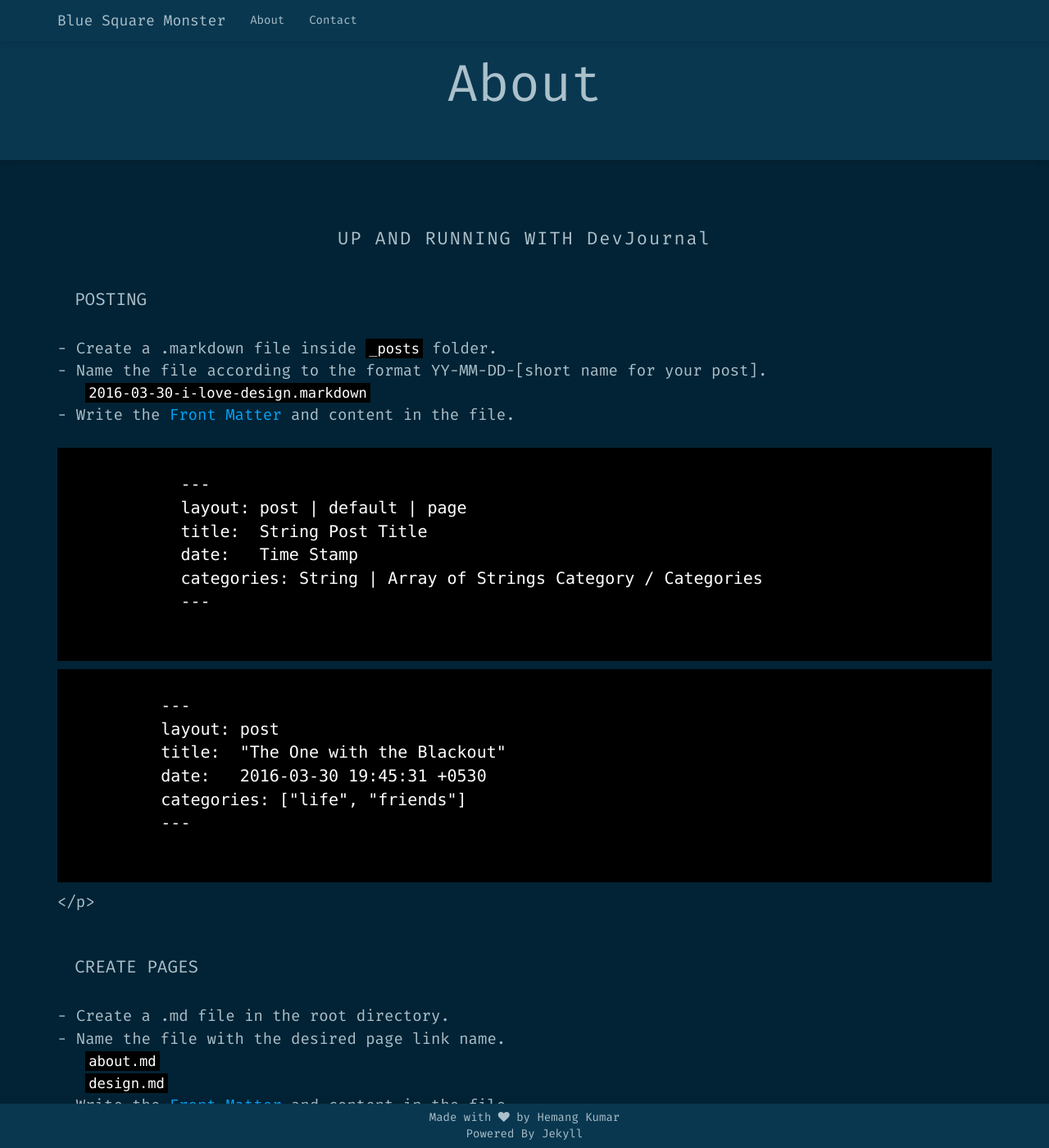
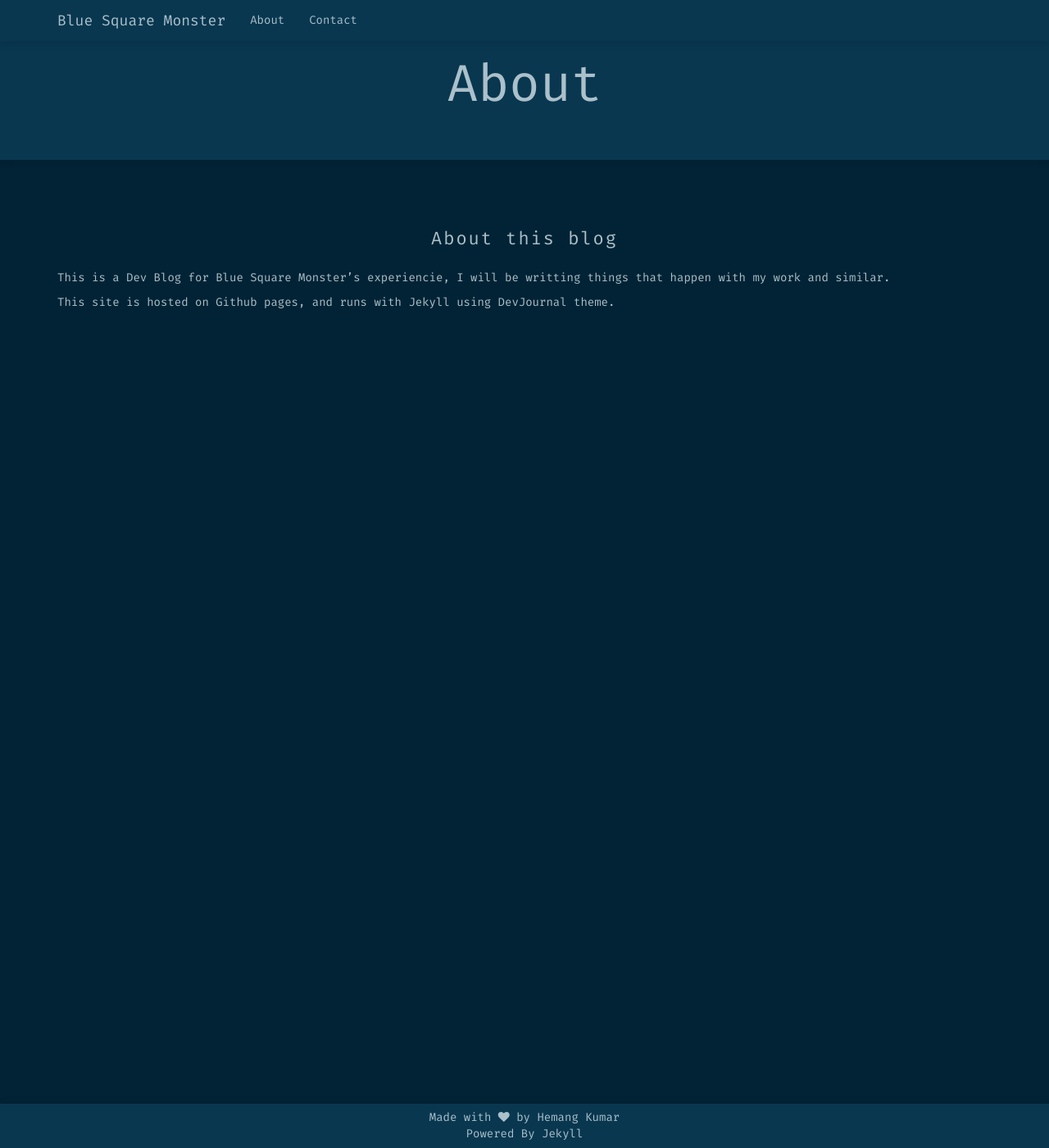
Before and after one commit to Bullrich/GameDev, a Jekyll site: the page built from about.md, in a window 1280 px wide and 1400 px high. Shown: the whole window at 82% size. Built offline with Jekyll 4.4.1, drawn with Linux system fonts in a browser that asks for light colours; nearby versions of some CDN libraries; some web fonts are replaced; some of the changed text lies outside the part shown.

Commit message:
! Fixed an error in contacted. ! Edited about

```diff
--- a/about.md
+++ b/about.md
@@ -4,84 +4,9 @@ title: About
 permalink: /about/
 ---
 <div class="man-title">
-  UP AND RUNNING WITH DevJournal
+  About this blog
 </div>
-<div class="manual manual-title">
-  Posting
-  </div>
-<p>  <div class="manual-content">
-
-      - Create a .markdown file inside <code class="highlighter-rouge">_posts</code> folder.<br />
-      - Name the file according to the format YY-MM-DD-[short name for your post].<br />
-      &nbsp;&nbsp;&nbsp;<code>2016-03-30-i-love-design.markdown</code><br />
-      - Write the <a href="jekyll">Front Matter</a> and content in the file.<br><br>
-      <div class="example">
-
-        <div class="highlight">
-        <pre>
-          ---
-          layout: post | default | page
-          title:  String<span class="hint"> Post Title</span>
-          date:   Time Stamp
-          categories: String | Array of Strings<span class="hint"> Category / Categories </span>
-          ---
-        </pre>
-        </div>
-
-      </div>
-      <div class="example">
-        <div class="highlight">
-        <pre>
-        ---
-        layout: post
-        title:  "The One with the Blackout"
-        date:   2016-03-30 19:45:31 +0530
-        categories: ["life", "friends"]
-        ---
-      </pre>
-    </div>
-      </div>
+This is a Dev Blog for Blue Square Monster's experiencie, I will be writting things that happen with my work and similar.
 
 
-
-</p>
-</div>
-<p><br /></p>
-
-  <div class="manual manual-title">
-  Create Pages
-  </div>
-<p>  <div class="manual-content">
-
-      - Create a .md file in the root directory.<br />
-      - Name the file with the desired page link name.<br />
-        &nbsp;&nbsp;&nbsp;<code>about.md</code><br />
-          &nbsp;&nbsp;&nbsp;<code>design.md</code><br />
-      - Write the <a href="jekyll">Front Matter</a> and content in the file.<br><br>
-      <div class="highlight">
-
-
-        <pre>
-          ---
-          layout: page
-          title: String <span class="hint">Title of the webpage</span>
-          permalink: / String / <span class="hint">Permalink for the webpage</span>
-          tagline: String <span class="hint">Optional DevJournal Feature : Tagline for the page</span>
-          ---
-      </pre><br />
-    </div><br>
-      <div class="highlight">
-
-        <pre>
-        ---
-        layout: page
-        title:  "Science"
-        permalink:   /science/
-        tagline : "Humanity is overrated."
-        ---
-      </pre>
-      </div>
-
-
-  </div>
-</p>
+This site is hosted on Github pages, and runs with Jekyll using DevJournal theme.
```
Also changed, not shown: contact.md (+1 -1 lines).
